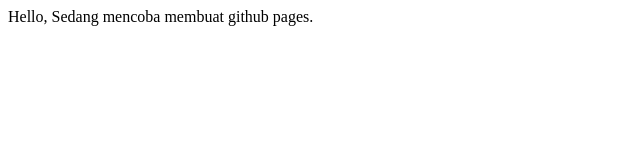
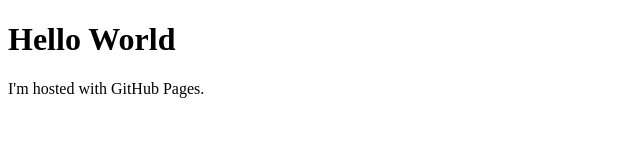
Before and after one commit to alvinlimassa/alvinlimassa.github.io, a plain HTML site: page index.html in a window 1280 px wide. Shown: the whole page, without its empty margins (0-640 px from the left). Drawn offline with Linux system fonts and the light colour scheme.

Commit message:
index update

```diff
--- a/index.html
+++ b/index.html
@@ -1,5 +1,9 @@
+<!DOCTYPE html>
 <html>
-    <body>
-        Hello, Sedang mencoba membuat github pages.
-    </body>
+
+<body>
+    <h1>Hello World</h1>
+    <p>I'm hosted with GitHub Pages.</p>
+</body>
+
 </html>
```
